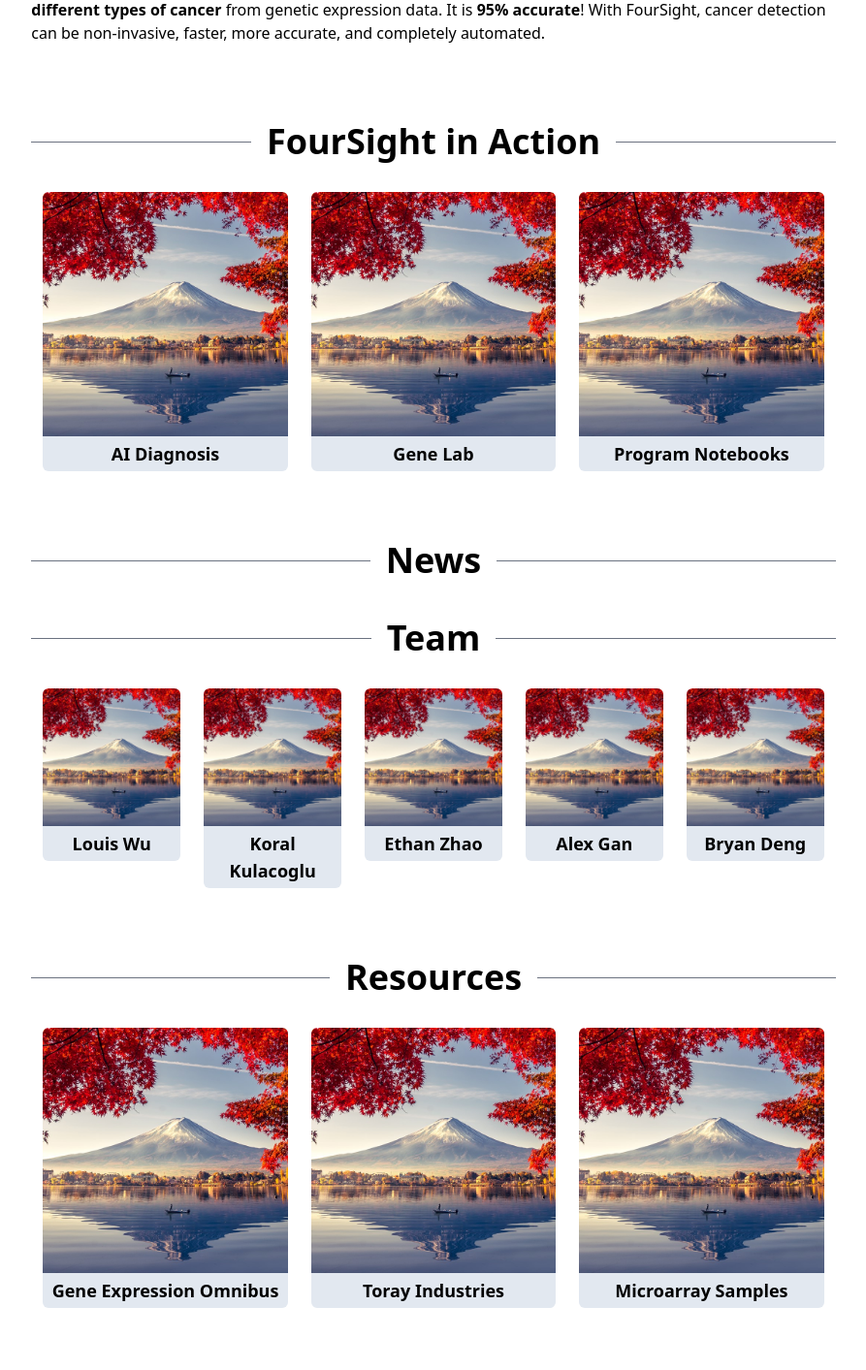
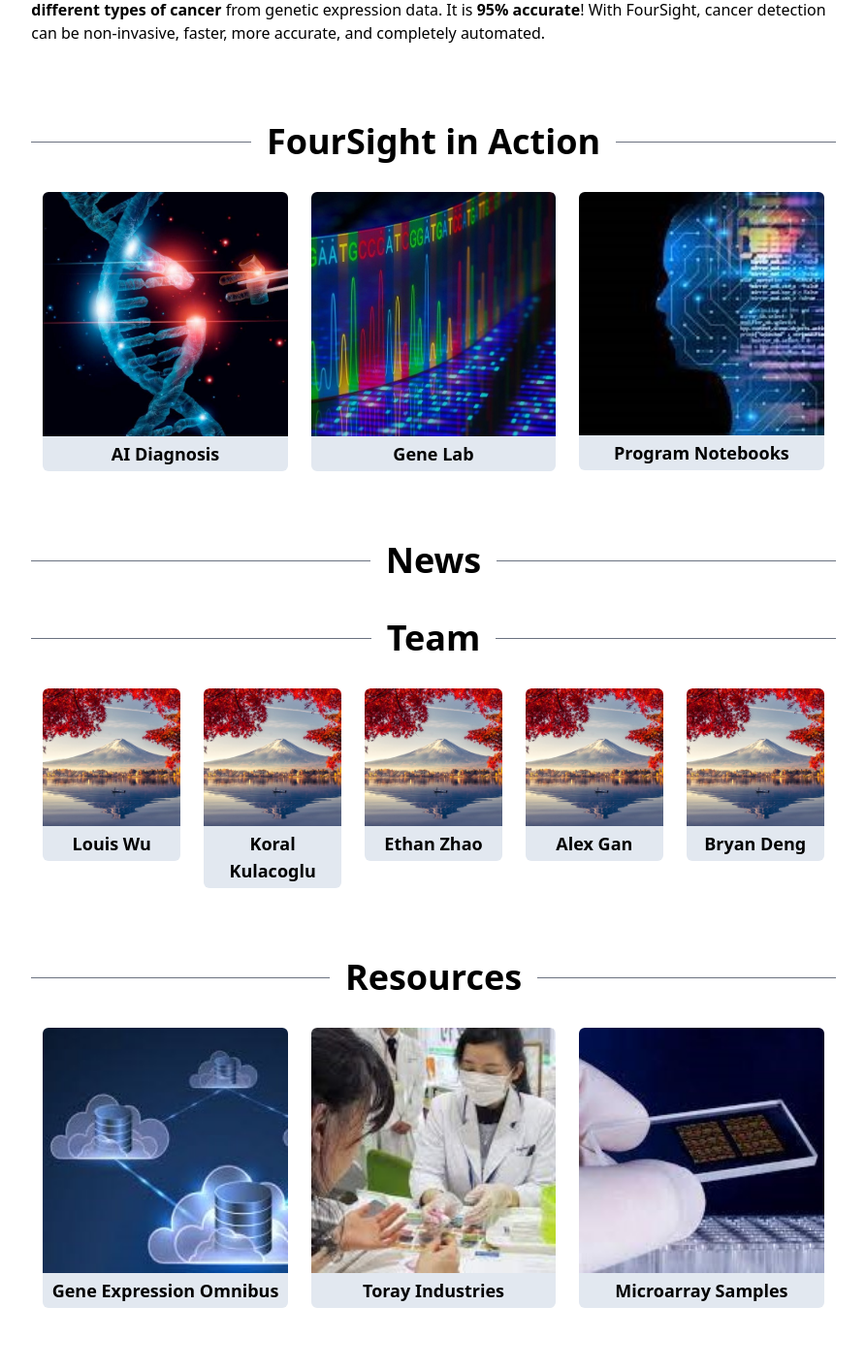
Before and after one commit to redmac135/cwsf2022, a Django app: page / in a window 1280 px wide. Shown: the part 294-1707 px from the top of the page at 97% size, without its empty margins (193-1086 px from the left). Run offline with Django 4.2, Linux system fonts and the light colour scheme; parts of the project's set-up code (start-up, migrations or seed data) failed here and were passed over.

Commit message:
update home page images

```diff
--- a/cwsf/pages/templates/pages/home.html
+++ b/cwsf/pages/templates/pages/home.html
@@ -60,8 +60,8 @@
         >
           <div class="overflow-hidden rounded-t-md">
             <img
-              src="{% static 'img/sample.jpg' %}"
-              class="object-fill duration-200 hover:scale-110"
+              src="{% static 'img/AI Diagnosis.jpg' %}"
+              class="object-fill w-full h-auto duration-200 hover:scale-110"
             />
           </div>
           <div class="p-1 text-lg font-semibold bg-slate-200 rounded-b-md">
@@ -71,8 +71,8 @@
         <a class="w-1/3 p-3 cursor-pointer fade-in6" href="{% url 'genelab' %}">
           <div class="overflow-hidden rounded-t-md">
             <img
-              src="{% static 'img/sample.jpg' %}"
-              class="object-fill duration-200 hover:scale-110"
+              src="{% static 'img/Gene Lab.jpg' %}"
+              class="object-fill w-full h-auto duration-200 hover:scale-110"
             />
           </div>
           <div class="p-1 text-lg font-semibold bg-slate-200 rounded-b-md">
@@ -85,8 +85,8 @@
         >
           <div class="overflow-hidden rounded-t-md">
             <img
-              src="{% static 'img/sample.jpg' %}"
-              class="object-fill duration-200 hover:scale-110"
+              src="{% static 'img/Notebook.jpg' %}"
+              class="object-fill w-full h-auto duration-200 hover:scale-110"
             />
           </div>
           <div class="p-1 text-lg font-semibold bg-slate-200 rounded-b-md">
@@ -179,8 +179,8 @@
         >
           <div class="overflow-hidden rounded-t-md">
             <img
-              src="{% static 'img/sample.jpg' %}"
-              class="object-fill duration-200 hover:scale-110"
+              src="{% static 'img/GEO.jpg' %}"
+              class="object-fill w-full h-auto duration-200 hover:scale-110"
             />
           </div>
           <div class="p-1 text-lg font-semibold bg-slate-200 rounded-b-md">
@@ -194,8 +194,8 @@
         >
           <div class="overflow-hidden rounded-t-md">
             <img
-              src="{% static 'img/sample.jpg' %}"
-              class="object-fill duration-200 hover:scale-110"
+              src="{% static 'img/Toray.jpg' %}"
+              class="object-fill w-full h-auto duration-200 hover:scale-110"
             />
           </div>
           <div class="p-1 text-lg font-semibold bg-slate-200 rounded-b-md">
@@ -209,8 +209,8 @@
         >
           <div class="overflow-hidden rounded-t-md">
             <img
-              src="{% static 'img/sample.jpg' %}"
-              class="object-fill duration-200 hover:scale-110"
+              src="{% static 'img/Microarray Samples.jpg' %}"
+              class="object-fill w-full h-auto duration-200 hover:scale-110"
             />
           </div>
           <div class="p-1 text-lg font-semibold bg-slate-200 rounded-b-md">
```
Also changed, not shown: cwsf/static/base/css/base.css, cwsf/static/img/AI Diagnosis.jpg (added), cwsf/static/img/GEO.jpg (added), cwsf/static/img/Gene Lab.jpg (added), cwsf/static/img/Microarray Samples.jpg (added), cwsf/static/img/Notebook.jpg (added), cwsf/static/img/Toray.jpg (added).
